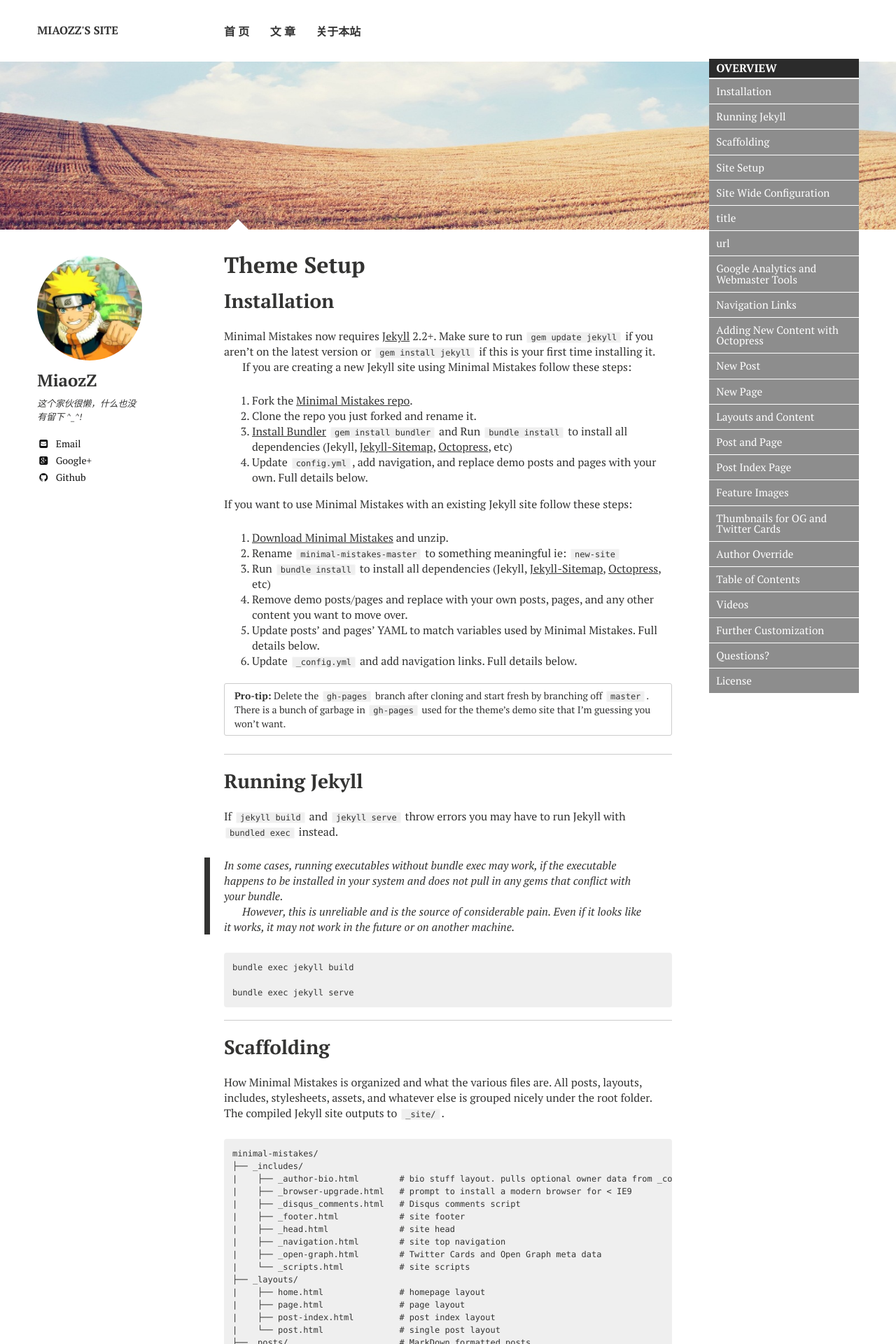
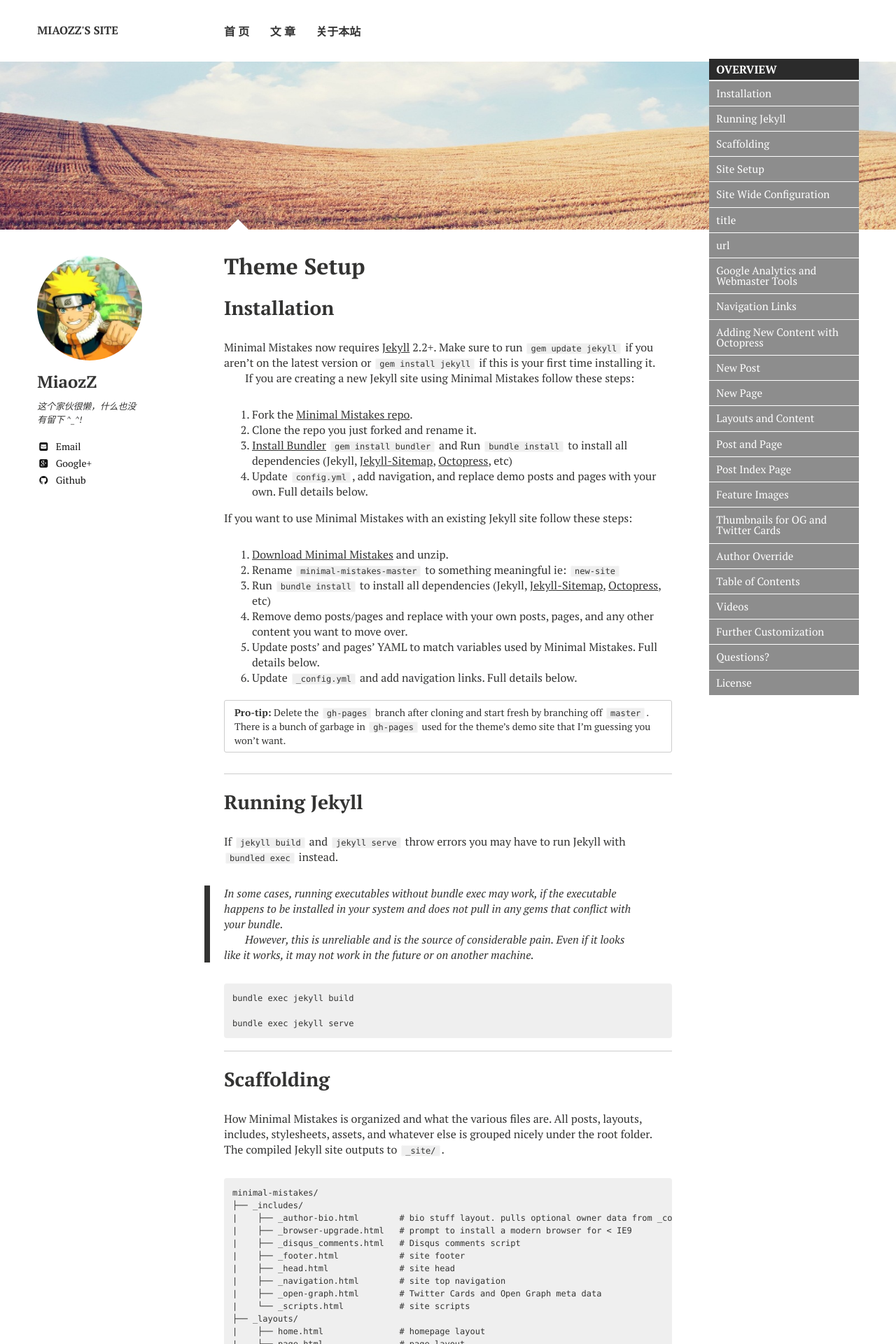
Before and after one commit to buptmiao/buptmiao.github.io, a Jekyll site: the page built from theme-setup/index.md, in a window 1280 px wide. Shown: the top 1920 px of the page at 70% size. Built offline with Jekyll 4.4.1, drawn with Linux system fonts in a browser that asks for light colours; nearby versions of some CDN libraries.

```diff
--- a/_sass/variables.scss
+++ b/_sass/variables.scss
@@ -1,6 +1,6 @@
 // TYPOGRAPHY ================================================
 $doc-font-size: 16;
-$doc-line-height: 26;
+$doc-line-height: 30;
 $paragraph-indent: true !default;
 //$base-font: 'PT Serif', serif;
 $base-font: 'PT Serif', Arial, Microsoft YaHei, Hiragino Sans GB, WenQuanYi Micro Hei;
```
